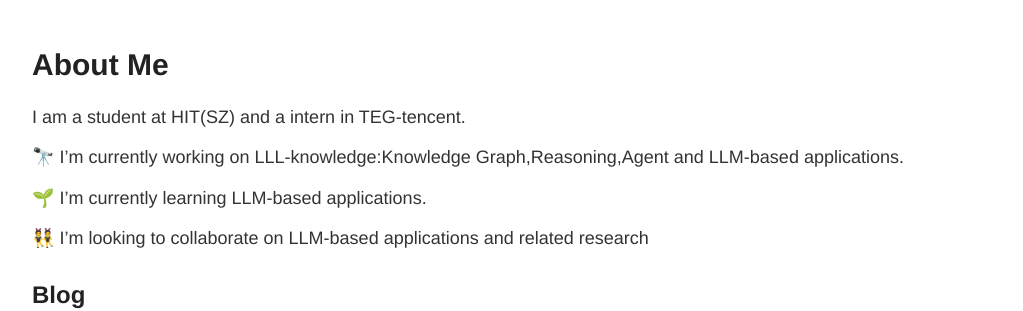
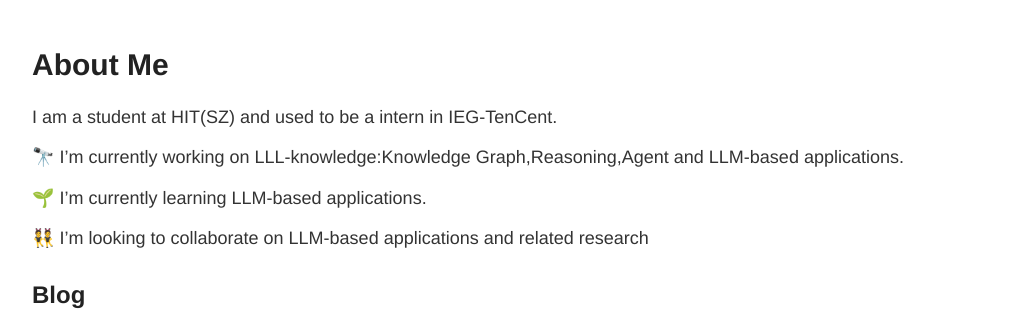
Before and after one commit to hhh2210/hhh2210.github.io, a Jekyll site: the page built from index.md, in a window 1280 px wide. Shown: the part 122-433 px from the top of the page, without its empty margins (128-1151 px from the left). Built offline with Jekyll 4.4.1, drawn with Linux system fonts in a browser that asks for light colours.

Commit message:
Update internship description in index.md

```diff
--- a/index.md
+++ b/index.md
@@ -6,7 +6,7 @@ permalink: /
 
 <!-- [📄 Here's my personanl CV!](/assets/files/CV-郝卓远.pdf) -->
 
-I am a student at HIT(SZ) and a intern in TEG-tencent.
+I am a student at HIT(SZ) and used to be a intern in IEG-TenCent.
 
 🔭 I'm currently working on LLL-knowledge:Knowledge Graph,Reasoning,Agent and LLM-based applications.
 
```
